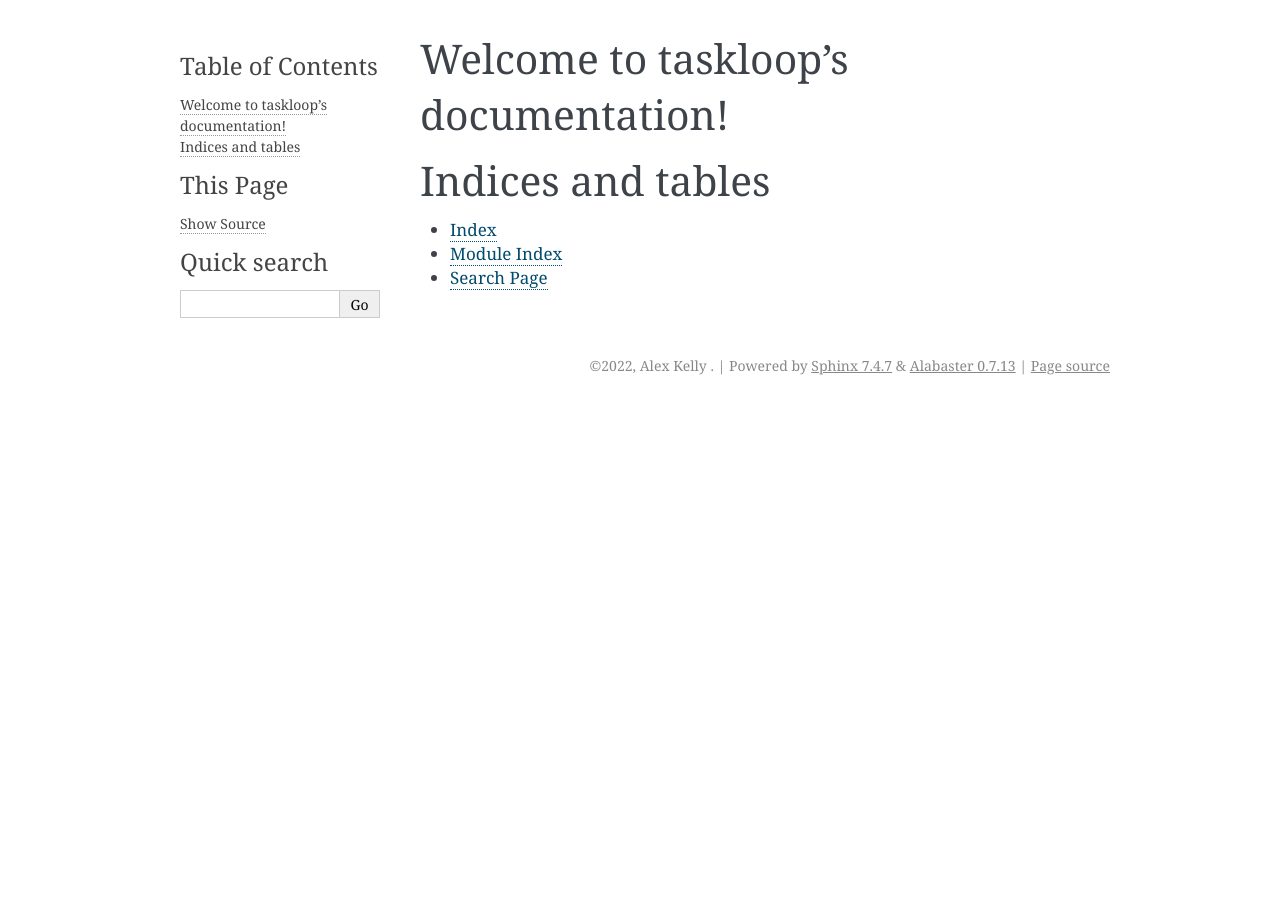
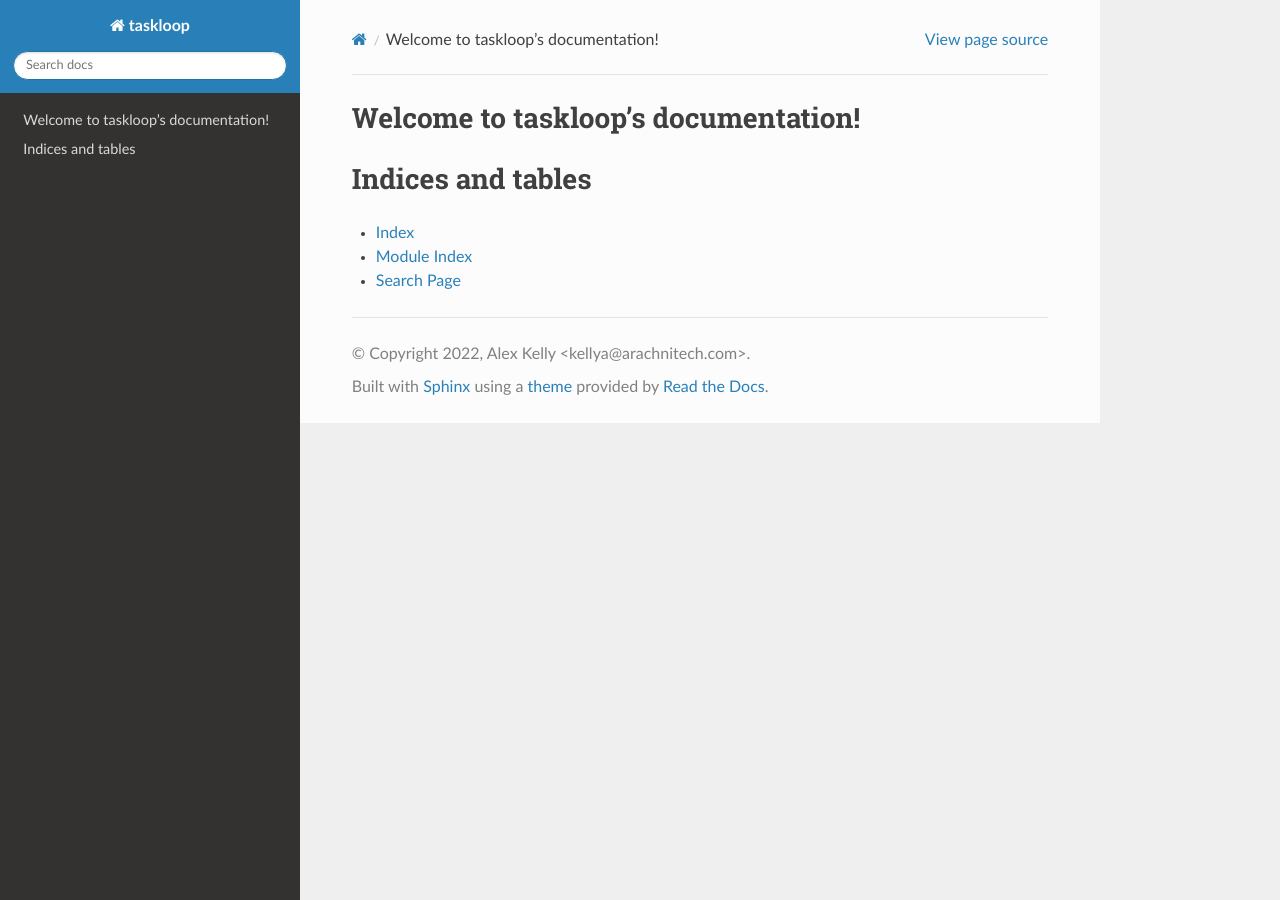
Before and after one commit to kellya/taskloop, a Sphinx documentation site: the page built from docs/source/index.rst, in a window 1280 px wide. Built offline with Sphinx 7.4.7 and the Read the Docs theme 2.0.0, drawn with Linux system fonts in a browser that asks for light colours.

Commit message:
update for more pypi info

```diff
--- a/docs/source/conf.py
+++ b/docs/source/conf.py
@@ -47,7 +47,7 @@ exclude_patterns = []
 # The theme to use for HTML and HTML Help pages.  See the documentation for
 # a list of builtin themes.
 #
-html_theme = 'alabaster'
+html_theme = 'sphinx_rtd_theme'
 
 # Add any paths that contain custom static files (such as style sheets) here,
 # relative to this directory. They are copied after the builtin static files,
--- a/pyproject.toml
+++ b/pyproject.toml
@@ -3,6 +3,9 @@ name = "taskloop"
 version = "0.1.0"
 description = "Taskwarrior utility to continually loop through and add tasks to a project"
 authors = ["Alex Kelly <kellya@arachnitech.com>"]
+readme = "README.md"
+homepage = "https://github.com/kellya/taskloop"
+documentation = "https://taskloop.readthedocs.io"
 license = "MIT"
 
 [tool.poetry.dependencies]
```
Also changed, not shown: 2 other files.
